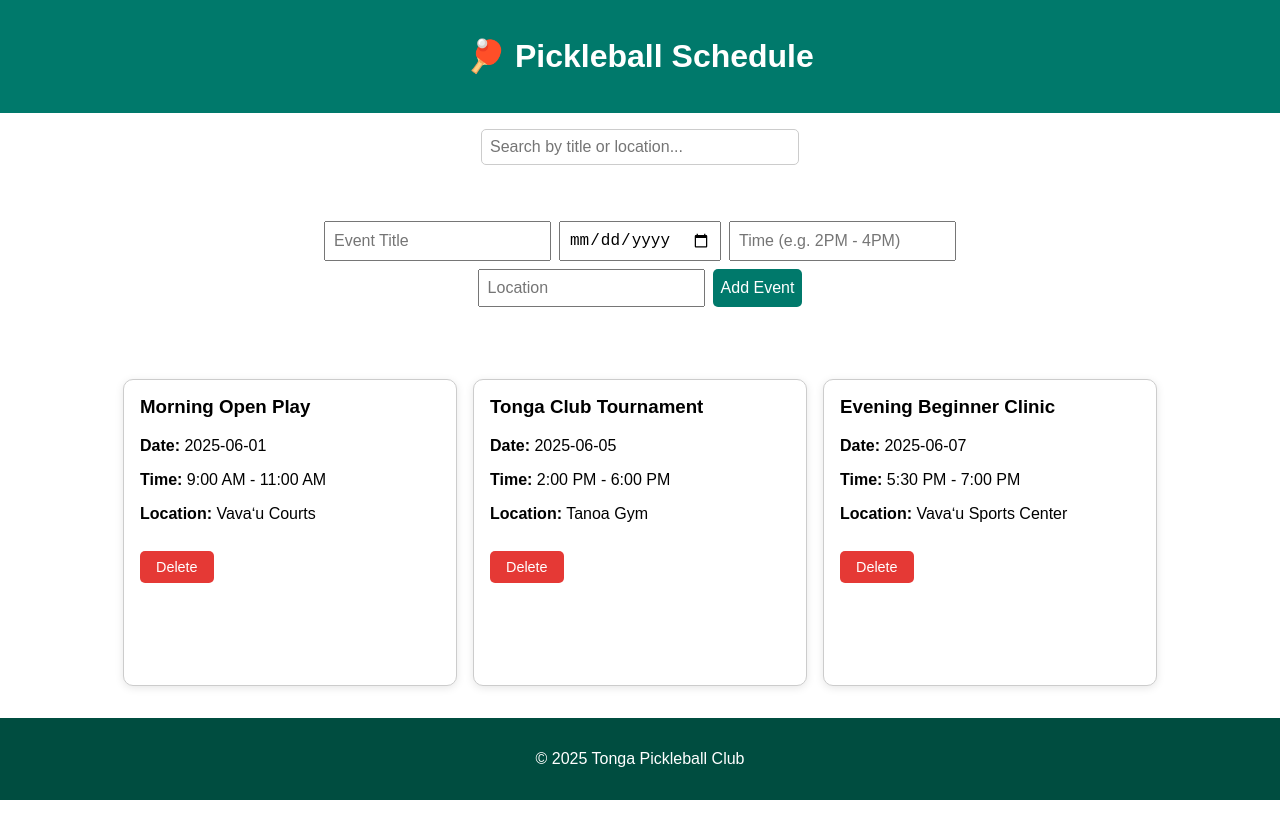
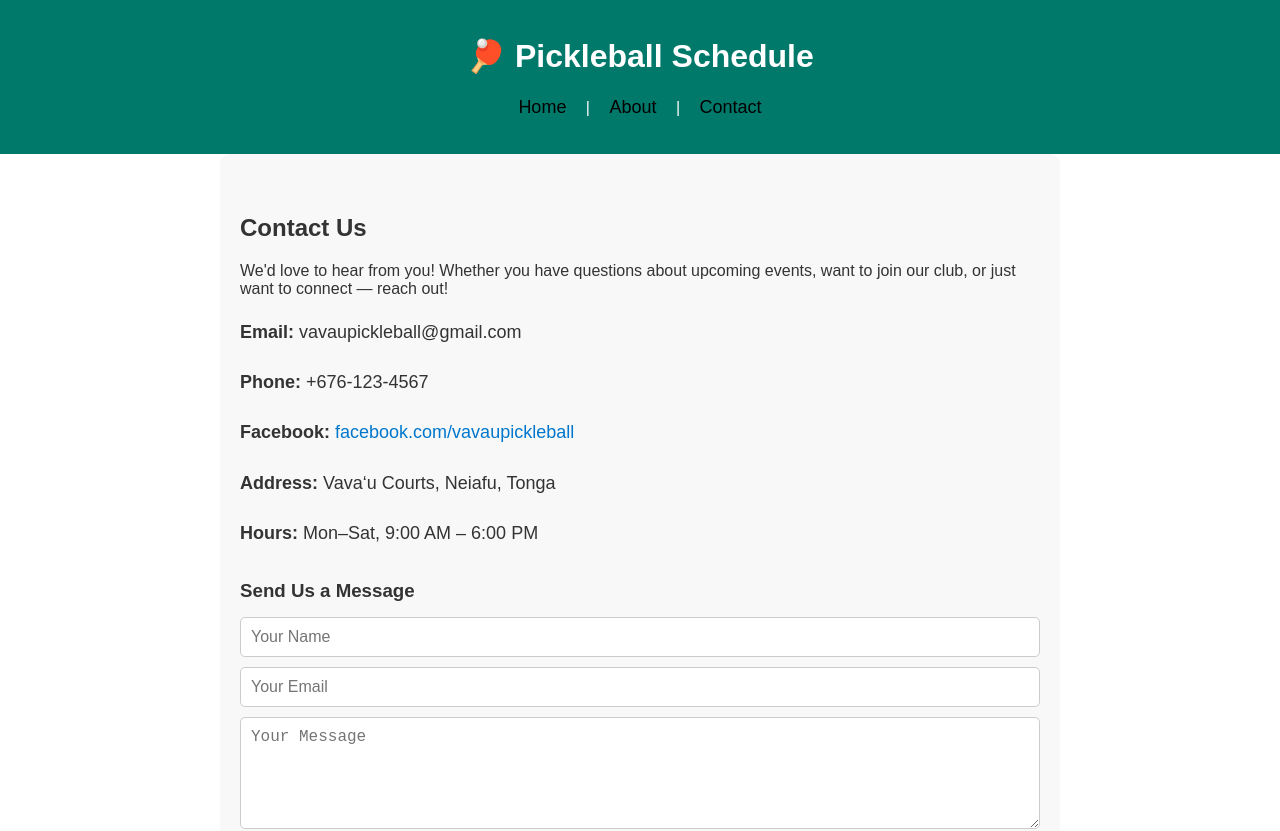
Before and after one commit to lataheanga98/react-frontend-project, a React (Create React App) app in the folder pickleball-schedule-app/: page /contact in a window 1280 px wide. Shown: the top 831 px of the page. Before the commit the page ends 800 px from the top, so only its background shows below. Built offline with nearby package versions, Linux system fonts and the light colour scheme.

Commit message:
Added in the nav link

```diff
--- a/pickleball-schedule-app/package.json
+++ b/pickleball-schedule-app/package.json
@@ -9,6 +9,7 @@
     "@testing-library/user-event": "^13.5.0",
     "react": "^19.1.0",
     "react-dom": "^19.1.0",
+    "react-router-dom": "^7.6.2",
     "react-scripts": "5.0.1",
     "web-vitals": "^2.1.4"
   },
--- a/pickleball-schedule-app/src/App.css
+++ b/pickleball-schedule-app/src/App.css
@@ -77,3 +77,118 @@ html, body, #root {
 main {
   flex: 1;
 }
+
+nav {
+  margin: 15px 0;
+}
+
+nav a {
+  margin: 0 10px;
+  text-decoration: none;
+  color: #0066cc;
+}
+
+nav a:hover {
+  text-decoration: underline;
+}
+
+nav {
+  margin: 20px 0;
+  text-align: center;
+}
+
+nav a {
+  margin: 0 15px;
+  text-decoration: none;
+  color: black;
+  font-weight: 500;
+  font-size: 18px;
+}
+
+nav a:hover {
+  text-decoration: underline;
+}
+
+/* ===== ABOUT PAGE STYLES ===== */
+.about-page {
+  max-width: 800px;
+  margin: 0 auto;
+  padding: 40px 20px;
+  background-color: #f8f8f8;
+  min-height: 80vh;
+  line-height: 1.6;
+  font-size: 18px;
+  color: #333;
+  border-radius: 10px;
+}
+
+.about-page h2 {
+  text-align: center;
+  margin-bottom: 20px;
+  color: #008080;
+}
+
+.about-page ul {
+  list-style-type: none;
+  padding: 0;
+}
+
+.about-page ul li {
+  padding: 8px 0;
+  font-size: 18px;
+}
+
+/* ===== CONTACT PAGE STYLES ===== */
+.contact-page {
+  max-width: 800px;
+  margin: 0 auto;
+  padding: 40px 20px;
+  background-color: #f8f8f8;
+  min-height: 80vh;
+  border-radius: 10px;
+  color: #333;
+}
+
+.contact-info {
+  margin-bottom: 30px;
+  line-height: 1.8;
+  font-size: 18px;
+}
+
+.contact-info a {
+  color: #0077cc;
+  text-decoration: none;
+}
+
+.contact-info a:hover {
+  text-decoration: underline;
+}
+
+.contact-form h3 {
+  margin-bottom: 15px;
+}
+
+.contact-form form {
+  display: flex;
+  flex-direction: column;
+  gap: 10px;
+}
+
+.contact-form input,
+.contact-form textarea {
+  padding: 10px;
+  font-size: 16px;
+  border-radius: 5px;
+  border: 1px solid #ccc;
+  resize: vertical;
+}
+
+.contact-form button {
+  padding: 10px 20px;
+  background-color: #888;
+  color: white;
+  border: none;
+  border-radius: 5px;
+  font-weight: bold;
+  cursor: not-allowed;
+}
--- a/pickleball-schedule-app/src/App.js
+++ b/pickleball-schedule-app/src/App.js
@@ -1,6 +1,10 @@
 import React, { useState } from 'react';
 import './App.css';
 import EventCard from './components/EventCard';
+import { BrowserRouter as Router, Routes, Route, Link } from 'react-router-dom';
+import HomePage from './pages/HomePage';
+import About from './pages/About';
+import Contact from './pages/Contact';
 
 function App() {
   const [events, setEvents] = useState([
@@ -54,69 +58,42 @@ function App() {
   );
 
   return (
+    <Router>
       <div className="App">
         <header>
           <h1>🏓 Pickleball Schedule</h1>
+          <nav>
+            <Link to="/">Home</Link> |{" "}
+            <Link to="/about">About</Link> |{" "}
+            <Link to="/contact">Contact</Link>
+          </nav>
         </header>
 
-      <div className="search-bar">
-        <input
-          type="text"
-          placeholder="Search by title or location..."
-          value={searchTerm}
-          onChange={(e) => setSearchTerm(e.target.value)}
+        <Routes>
+          <Route
+            path="/"
+            element={
+              <HomePage
+                events={events}
+                formData={formData}
+                handleChange={handleChange}
+                handleSubmit={handleSubmit}
+                searchTerm={searchTerm}
+                setSearchTerm={setSearchTerm}
+                handleDelete={handleDelete}
+                filteredEvents={filteredEvents}
               />
-      </div>
-
-      <form className="event-form" onSubmit={handleSubmit}>
-        <input
-          type="text"
-          name="title"
-          value={formData.title}
-          onChange={handleChange}
-          placeholder="Event Title"
-          required
+            }
           />
-        <input
-          type="date"
-          name="date"
-          value={formData.date}
-          onChange={handleChange}
-          required
-        />
-        <input
-          type="text"
-          name="time"
-          value={formData.time}
-          onChange={handleChange}
-          placeholder="Time (e.g. 2PM - 4PM)"
-          required
-        />
-        <input
-          type="text"
-          name="location"
-          value={formData.location}
-          onChange={handleChange}
-          placeholder="Location"
-          required
-        />
-        <button type="submit">Add Event</button>
-      </form>
-
-      <main className="schedule-container">
-        {filteredEvents.length > 0 ? (
-          filteredEvents.map((event, index) => (
-            <EventCard key={index} {...event} onDelete={() => handleDelete(index)} />
-          ))
-        ) : (
-          <p>No matching events found.</p>
-        )}
-      </main>
+          <Route path="/about" element={<About />} />
+          <Route path="/contact" element={<Contact />} />
+        </Routes>
 
         <footer>
           <p>© 2025 Tonga Pickleball Club</p>
         </footer>
       </div>
+    </Router>
   );
 }
 
--- /dev/null
+++ b/pickleball-schedule-app/src/pages/About.jsx
@@ -0,0 +1,38 @@
+import React from 'react';
+
+const About = () => (
+  <div className="about-page">
+    <h2>About Tonga Pickleball Club</h2>
+    <p>
+      The Tonga Pickleball Club is a community-driven sports organization dedicated to promoting the sport of pickleball across the islands of Tonga.
+      Our mission is to provide a welcoming, inclusive, and fun environment for players of all ages and skill levels.
+    </p>
+
+    <p>
+      We host regular open play sessions, competitive tournaments, and beginner clinics in places like Vavaʻu Courts, Tanoa Gym, and the Vavaʻu Sports Center.
+      Whether you're picking up a paddle for the first time or you're a seasoned player, there's a place for you here.
+    </p>
+
+    <p>
+      Our vision is to build a thriving pickleball community throughout Tonga — creating opportunities for youth development, promoting active lifestyles, and fostering friendships through sport.
+    </p>
+
+    <p>
+      Come join us and be part of something exciting. Follow us on social media, or better yet, come play with us!
+    </p>
+
+    <h3>What We Offer</h3>
+    <ul>
+      <li>🏅 Weekly tournaments and league play</li>
+      <li>🎾 Open play for all skill levels</li>
+      <li>📚 Beginner clinics and coaching</li>
+      <li>🌍 Community events and outreach</li>
+    </ul>
+
+    <p style={{ marginTop: '2rem', fontStyle: 'italic' }}>
+      “Pickleball is more than a game — it's a movement bringing people together in Tonga and around the world.”
+    </p>
+  </div>
+);
+
+export default About;
--- /dev/null
+++ b/pickleball-schedule-app/src/pages/Contact.jsx
@@ -0,0 +1,32 @@
+import React from 'react';
+
+
+const Contact = () => (
+  <div className="contact-page">
+    <h2>Contact Us</h2>
+
+    <p>
+      We'd love to hear from you! Whether you have questions about upcoming events, want to join our club, or just want to connect — reach out!
+    </p>
+
+    <div className="contact-info">
+      <p><strong>Email:</strong> vavaupickleball@gmail.com</p>
+      <p><strong>Phone:</strong> +676-123-4567</p>
+      <p><strong>Facebook:</strong> <a href="https://facebook.com/vavaupickleball" target="_blank" rel="noreferrer">facebook.com/vavaupickleball</a></p>
+      <p><strong>Address:</strong> Vavaʻu Courts, Neiafu, Tonga</p>
+      <p><strong>Hours:</strong> Mon–Sat, 9:00 AM – 6:00 PM</p>
+    </div>
+
+    <div className="contact-form">
+      <h3>Send Us a Message</h3>
+      <form>
+        <input type="text" placeholder="Your Name" required />
+        <input type="email" placeholder="Your Email" required />
+        <textarea placeholder="Your Message" rows="5" required />
+        <button type="submit" disabled>Send (Coming Soon)</button>
+      </form>
+    </div>
+  </div>
+);
+
+export default Contact;
--- /dev/null
+++ b/pickleball-schedule-app/src/pages/HomePage.jsx
@@ -0,0 +1,39 @@
+import React from 'react';
+import EventCard from '../components/EventCard';
+
+const HomePage = ({
+  events, formData, handleChange, handleSubmit, searchTerm, setSearchTerm, handleDelete, filteredEvents
+}) => {
+  return (
+    <>
+      <div className="search-bar">
+        <input
+          type="text"
+          placeholder="Search by title or location..."
+          value={searchTerm}
+          onChange={(e) => setSearchTerm(e.target.value)}
+        />
+      </div>
+
+      <form className="event-form" onSubmit={handleSubmit}>
+        <input type="text" name="title" value={formData.title} onChange={handleChange} placeholder="Event Title" required />
+        <input type="date" name="date" value={formData.date} onChange={handleChange} required />
+        <input type="text" name="time" value={formData.time} onChange={handleChange} placeholder="Time (e.g. 2PM - 4PM)" required />
+        <input type="text" name="location" value={formData.location} onChange={handleChange} placeholder="Location" required />
+        <button type="submit">Add Event</button>
+      </form>
+
+      <main className="schedule-container">
+        {filteredEvents.length > 0 ? (
+          filteredEvents.map((event, index) => (
+            <EventCard key={index} {...event} onDelete={() => handleDelete(index)} />
+          ))
+        ) : (
+          <p>No matching events found.</p>
+        )}
+      </main>
+    </>
+  );
+};
+
+export default HomePage;
```
Also changed, not shown: 1 other file (tests, documents, lock files or other folders). Lines whose indentation alone changed are shown as unchanged.
